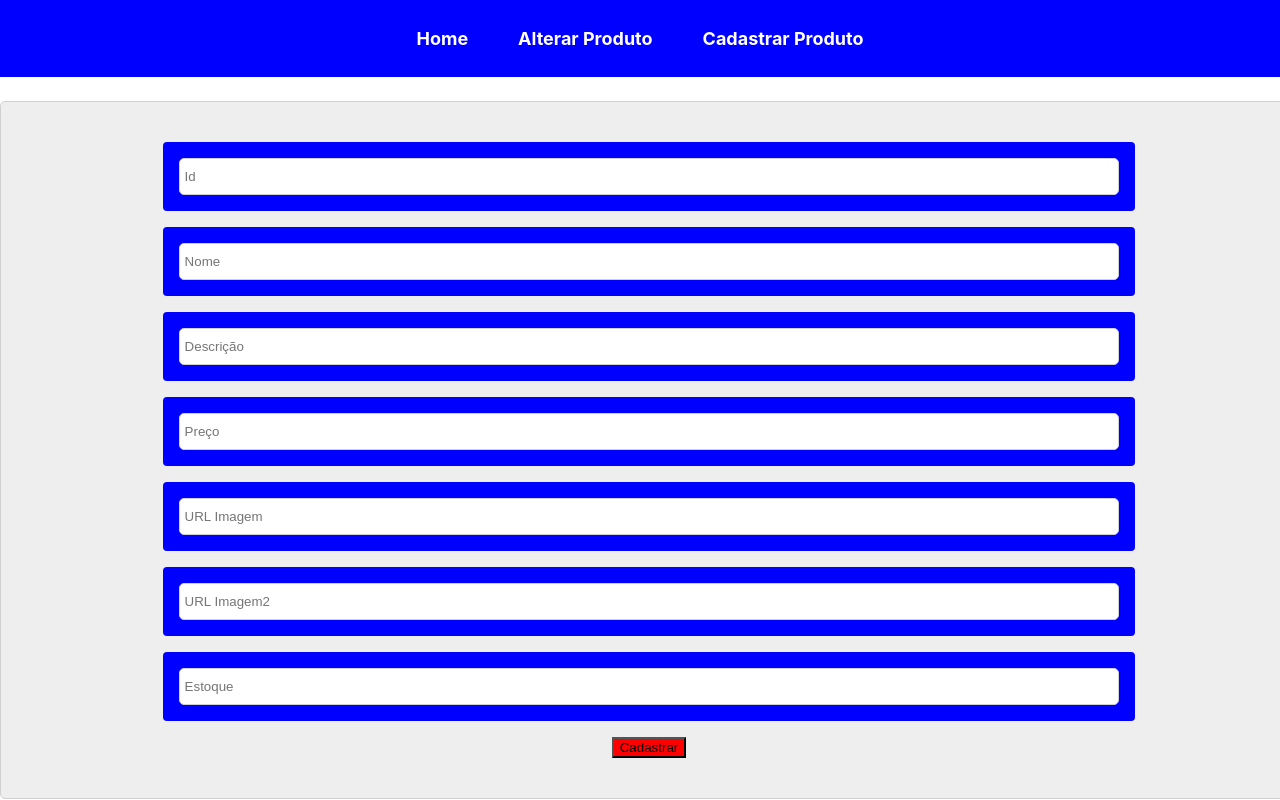
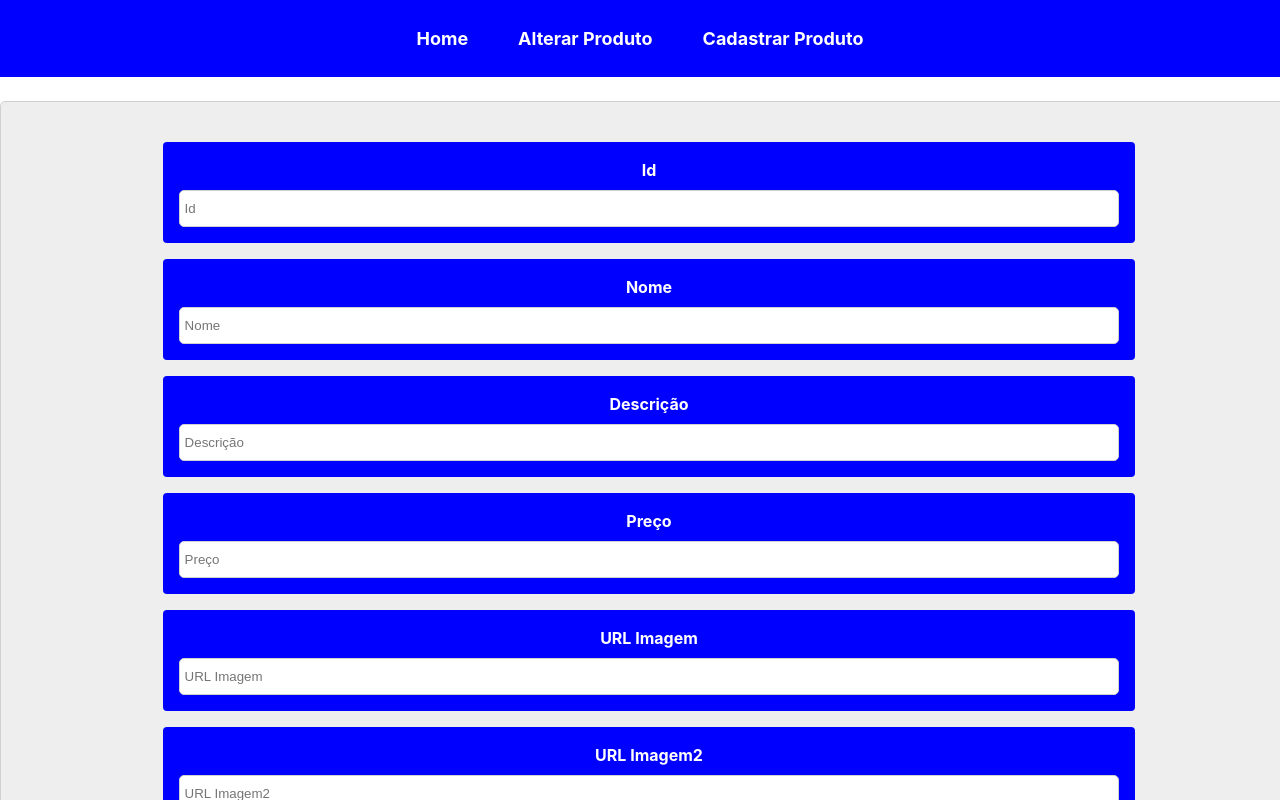
Before and after one commit to josefh852/Trabalho-Frameworks-front-end, a React (Vite) app: page /cadastro-produto in a window 1280 px wide. Shown: the top 800 px of the page. Built offline with nearby package versions, Linux system fonts and the light colour scheme.

Commit message:
Melhorando formulario de cadastro

```diff
--- a/src/componentes/cadastroproduto/CadastroProduto.tsx
+++ b/src/componentes/cadastroproduto/CadastroProduto.tsx
@@ -13,7 +13,7 @@ function CadastroProduto(){
     async function handleForm(event:FormEvent){
         event.preventDefault()
         try{
-            const resposta = await fetch(`https://trabalho-frameworks.onrender.com/produtos/${id}`,{
+            const resposta = await fetch(`https://trabalho-frameworks.onrender.com/produtos`,{
                 method:"POST",
                 headers:{
                     "Content-Type":"application/json"
@@ -67,24 +67,31 @@ function CadastroProduto(){
         <>
             <form onSubmit={handleForm}>
                 <div>
+                <label htmlFor="id">Id</label>
                     <input placeholder="Id" type="text" name="id" id="id" onChange={handleId} />
                 </div>
                 <div>
+                <label htmlFor="nome">Nome</label>
                     <input placeholder="Nome" type="text" name="nome" id="nome" onChange={handleNome} />
                 </div>
                 <div>
+                <label htmlFor="descricao">Descrição</label>
                     <input placeholder="Descrição" type="text" name="descricao" id="descricao" onChange={handleDescricao} />
                 </div>
                 <div>
+                <label htmlFor="preco">Preço</label>
                     <input placeholder="Preço" type="text" name="preco" id="preco" onChange={handlePreco} />
                 </div>
                 <div>
+                <label htmlFor="imagem">URL Imagem</label>
                     <input placeholder="URL Imagem" type="text" name="imagem" id="imagem" onChange={handleImagem} />
                 </div>
                 <div>
+                <label htmlFor="imagem2">URL Imagem2</label>
                     <input placeholder="URL Imagem2" type="text" name="imagem2" id="imagem2" onChange={handleImagem2} />
                 </div>
                 <div>
+                <label htmlFor="estoque">Estoque</label>
                     <input placeholder="Estoque" type="text" name="estoque" id="estoque" onChange={handleEstoque} />
                 </div>
                 <input type="submit" className="alterar-botao" value="Cadastrar" />
```
